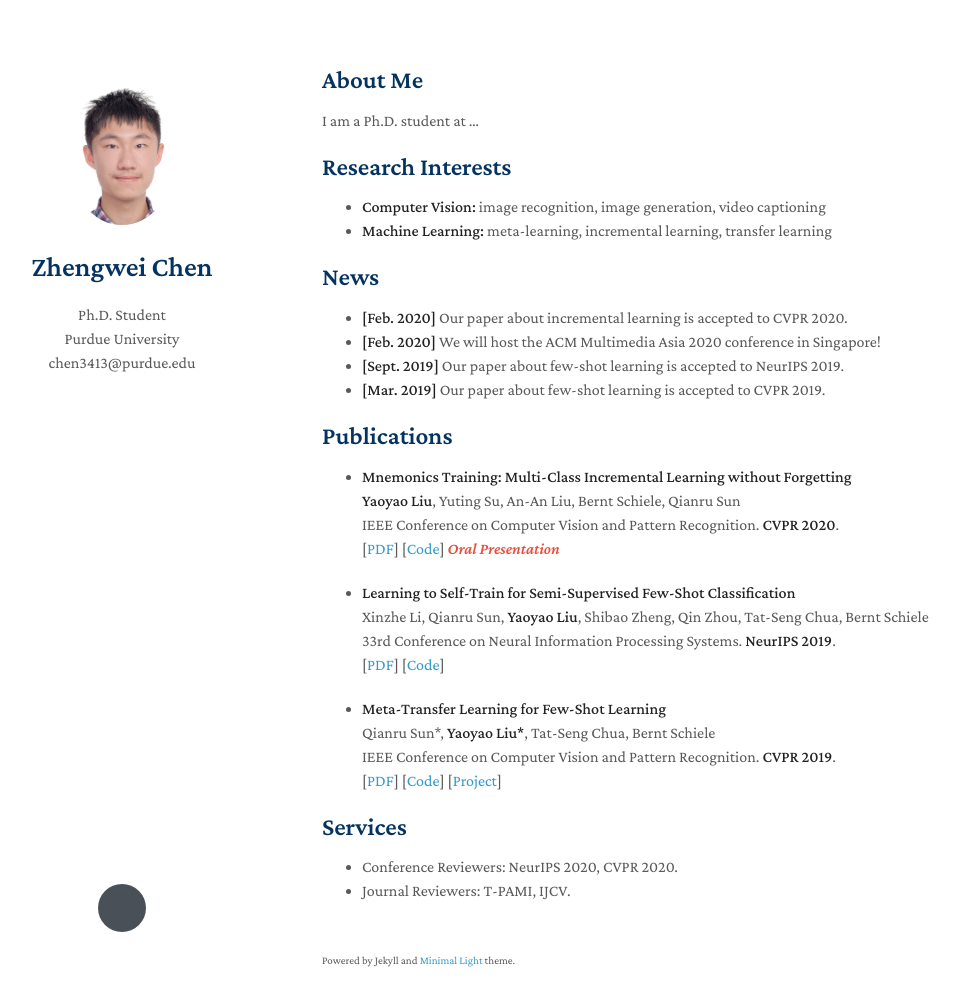
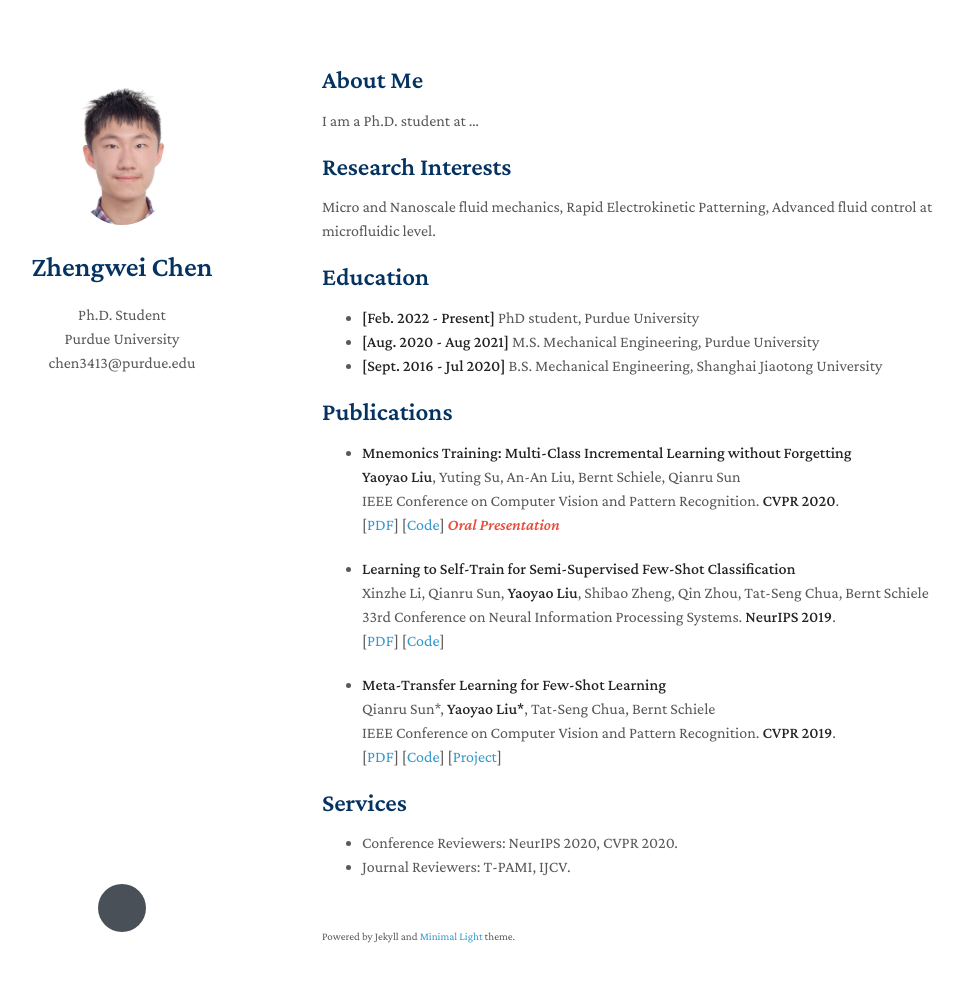
Before and after one commit to zhengweichen1998/zhengweichen, a Jekyll site: the page built from index.md, in a window 1280 px wide and 1041 px high. Shown: the top 1006 px of the window, without its empty margins (148-1112 px from the left). Built offline with Jekyll 4.4.1, drawn with Linux system fonts in a browser that asks for light colours; nearby versions of some CDN libraries; a style sheet for code colours, icons or effects is not loaded; our own code applies the rules of GitHub Pages for plain Markdown files.

Commit message:
Update index.md

```diff
--- a/index.md
+++ b/index.md
@@ -7,16 +7,14 @@ layout: homepage
 I am a Ph.D. student at ...
 
 ## Research Interests
+Micro and Nanoscale fluid mechanics, Rapid Electrokinetic Patterning, Advanced fluid control at microfluidic level.
 
-- **Computer Vision:** image recognition, image generation, video captioning
-- **Machine Learning:** meta-learning, incremental learning, transfer learning
+## Education
 
-## News
+- **[Feb. 2022 - Present]** PhD student, Purdue University
+- **[Aug. 2020 - Aug 2021]** M.S. Mechanical Engineering, Purdue University
+- **[Sept. 2016 - Jul 2020]** B.S. Mechanical Engineering, Shanghai Jiaotong University
 
-- **[Feb. 2020]** Our paper about incremental learning is accepted to CVPR 2020.
-- **[Feb. 2020]** We will host the ACM Multimedia Asia 2020 conference in Singapore!
-- **[Sept. 2019]** Our paper about few-shot learning is accepted to NeurIPS 2019.
-- **[Mar. 2019]** Our paper about few-shot learning is accepted to CVPR 2019.
 
 ## Publications
 
```
